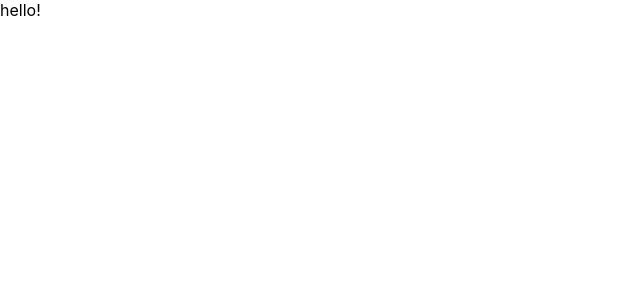
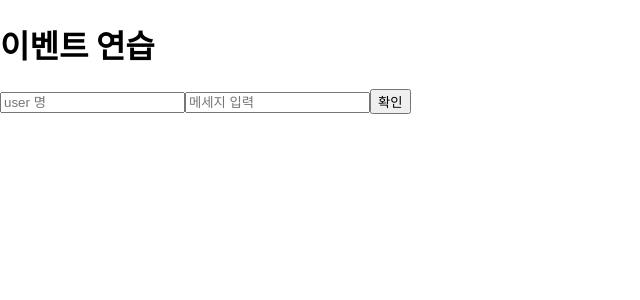
Before and after one commit to Do-iT-React-Study/week2, a React (Create React App) app: page / in a window 1280 px wide. Shown: the top 300 px of the page, without its empty margins (0-640 px from the left). Built offline with nearby package versions, Linux system fonts and the light colour scheme.

Commit message:
[sangjin] : 2주차 완료

```diff
--- a/src/App.js
+++ b/src/App.js
@@ -3,9 +3,16 @@ import "./App.css";
 import MyComponent from "./MyComponent";
 import Counter from "./Counter";
 import Say from "./Say";
+import EventPrac from "./EventPrac";
 
 function App() {
-  return <div>hello!</div>;
+  return <div>
+     {/*<MyComponent name="www">react</MyComponent>*/}
+     {/*<Counter/>*/}
+     {/*<Say/>*/}
+     <EventPrac/>
+     </div>;
+
 }
 
 export default App;
--- a/src/Counter.js
+++ b/src/Counter.js
@@ -9,23 +9,27 @@ class Counter extends Component {
     //state의 초깃값 설정
     this.state = {
       number: 0,
-      //fixedNumber: 0,
+      fixedNumber: 5,
     };
   }
 
   //생성자 메서드를 선언하지 않고 state 초깃값을 설정하는 방법
-  state = {};
+  state = {
+    number : 0,
+  };
 
   render() {
     //state를 조회할 때는 this.state로 조회
-    const { number } = this.state;
+    const { number, fixedNumber } = this.state;
     return (
       <div>
         <h1>{number}</h1>
-        <h2>바뀌지 않는 값 : </h2>
+        <h2>바뀌지 않는 값 : {fixedNumber}</h2>
         <button
           onClick={() => {
             this.setState({ number: number + 1 });
+            console.log("바뀐 state:", number);
+            alert("state 바뀜");
           }}
         >
           +1
--- a/src/EventPrac.js
+++ b/src/EventPrac.js
@@ -1,10 +1,54 @@
-import React from "react";
+import React, {useState} from "react";
 
 const EventPrac = () => {
+
+    const [username, setUsername] = useState("");
+    const [message, setMessage] = useState("");
+
+    const onChangeUsername = (e) => {
+      setUsername(e.target.value);
+    };
+
+    const onChangeMessage = (e) => {
+      setMessage(e.target.value);
+    };
+
+    const onClick = () => {
+      alert(username + ": " + message);
+      setUsername("");
+      setMessage("");
+    };
+
+    const pressEnter = (e) => {
+      if (e.key == "ENTER") {
+        onClick();
+      }
+
+    }
+
   return (
     <div>
       <h1>이벤트 연습</h1>
       {/* input 연습 - type, name, placeholder, value, onChange, onKeyPress*/}
+
+      <input
+        type="text"
+        name="username"
+        placeholder="user 명"
+        value={username}
+        onChange={onChangeUsername}
+        />
+
+      <input
+        type="text"
+        name="message"
+        placeholder="메세지 입력"
+        value={message}
+        onChange={onChangeMessage}
+        onKeyPress={pressEnter}
+        />
+
+        <button onClick={onClick}>확인</button>
 
       {/* button */}
     </div>
--- a/src/MyComponent.js
+++ b/src/MyComponent.js
@@ -1,9 +1,19 @@
 import React from "react";
+import PropsTypes from "prop-types";
 
 //컴포넌트 생성
-const MyComponent = () => {
-  return <div>My First Component</div>;
+const MyComponent = ({name, children}) => {
+
+  //const {name, children} = props;
+
+  return <div>My First Component
+    <h1>이름이 {name}입니다.</h1>
+    <h3>children은 {children}</h3>
+  </div>;
 };
+
+
+const My = () => {};
 
 //1. props 렌더링
 
@@ -12,4 +22,8 @@ MyComponent.defaultProps = {
   name: "기본 이름",
 };
 
+MyComponent.propsTypes = {
+  name : PropsTypes.string,
+}
+
 export default MyComponent;
--- a/src/Say.js
+++ b/src/Say.js
@@ -3,16 +3,30 @@ import React, { useState } from "react";
 const Say = () => {
   const [message, setMessage] = useState("");
 
+  const [music, setMusic] = useState([]);
+
   const onClickEnter = () => {
     //Hello
+    setMessage("Hello");
   };
   const onClickLeave = () => {
     //See you
+    setMessage("See you");
   };
 
   const [color, setColor] = useState("black");
 
-  return <div>hello</div>;
+  return <div>
+    <button onClick={onClickEnter}입장></button>
+    <button onClick={onClickLeave}퇴장></button>
+    <h1 style={{ color}}>{message}</h1>
+
+    <h1>색상 관련 상태 관리</h1>
+    <button style={{color:"red"}} onClick={() => setColor("red")}>RED</button>
+    <button style={{color:"green"}} onClick={() => setColor("green")}>GREEN</button>
+    <button style={{color:"blue"}} onClick={() => setColor("blue")}>BLUE</button>
+
+  </div>;
 };
 
 export default Say;
```
Also changed, not shown: 2 other files (tests, documents, lock files or other folders).
